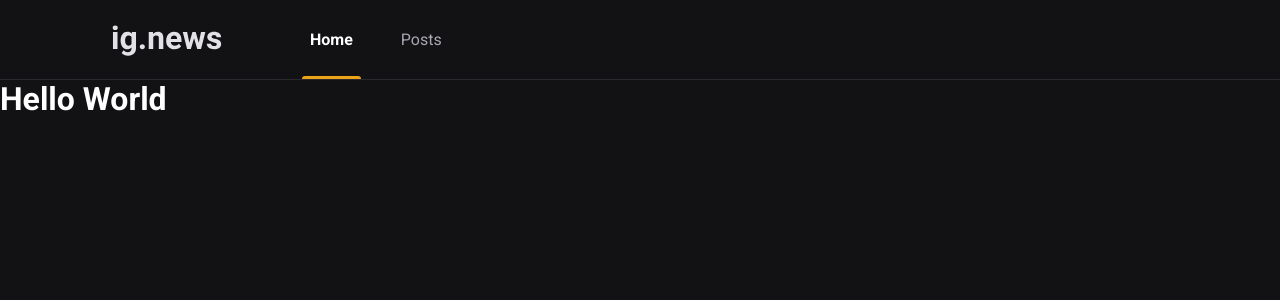
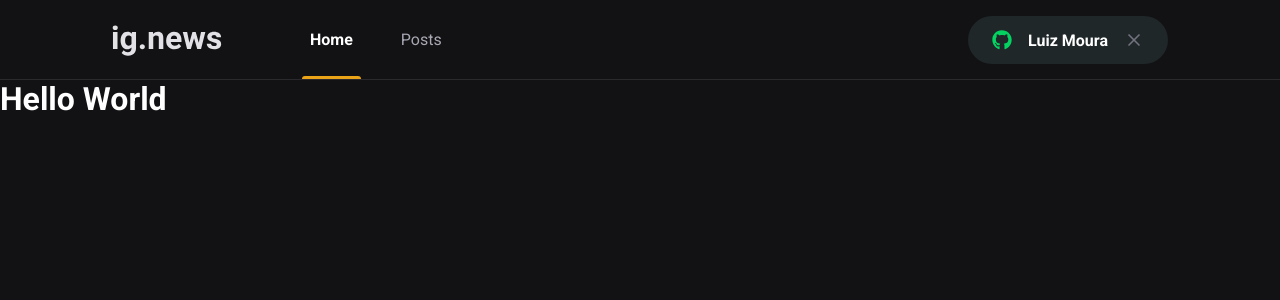
Before and after one commit to luiz-moura/ignews-nextjs, a Next.js app: page / in a window 1280 px wide. Shown: the top 300 px of the page. Built offline with nearby package versions, Linux system fonts and the light colour scheme.

Commit message:
feat: create signInButton component

```diff
--- a/src/components/Header/Index.tsx
+++ b/src/components/Header/Index.tsx
@@ -1,3 +1,4 @@
+import { SignInButton } from '../SignInButton/Index'
 import styles from './styles.module.scss'
 
 export function Header() {
@@ -9,6 +10,8 @@
           <a className={styles.active} href="#">Home</a>
           <a href="#">Posts</a>
         </nav>
+
+        <SignInButton/>
       </div>
     </header>
   )
--- a/src/components/Header/styles.module.scss
+++ b/src/components/Header/styles.module.scss
@@ -51,4 +51,8 @@
       }
     }
   }
+
+  button {
+    margin-left: auto;
+  }
 }
--- /dev/null
+++ b/src/components/SignInButton/Index.tsx
@@ -0,0 +1,21 @@
+import { FaGithub } from "react-icons/fa";
+import { FiX } from "react-icons/fi";
+
+import styles from "./styles.module.scss";
+
+export function SignInButton() {
+  const isUserLoggedIn = true;
+
+  return isUserLoggedIn ? (
+    <button type="button" className={styles.signInButton}>
+      <FaGithub color="#04d361" />
+      Luiz Moura
+      <FiX color="#737380" className={styles.closeIcon} />
+    </button>
+  ) : (
+    <button type="button" className={styles.signInButton}>
+      <FaGithub color="#eba417" />
+      Sign in with Github
+    </button>
+  );
+}
--- /dev/null
+++ b/src/components/SignInButton/styles.module.scss
@@ -0,0 +1,33 @@
+.signInButton {
+  height: 3rem;
+  border-radius: 3rem;
+  background: var(--gray-850);
+  border: 0;
+  padding: 0 1.5rem;
+
+  display: flex;
+  align-items: center;
+  justify-content: center;
+
+  color: var(--white);
+  font-weight: bold;
+
+  svg {
+    width: 20px;
+    height: 20px;
+  }
+
+  svg:first-child {
+    margin-right: 1rem;
+  }
+
+  svg.closeIcon {
+    margin-left: 1rem;
+  }
+
+  transition: filter 0.2s;
+
+  &:hover {
+    filter: brightness(0.8);
+  }
+}
--- a/src/styles/global.scss
+++ b/src/styles/global.scss
@@ -5,10 +5,11 @@
 }
 
 :root {
-  --white: #FFFFFF;
+  --white: #ffffff;
   --gray-100: #e1e1e6;
   --gray-300: #a8a8b3;
   --gray-800: #29292e;
+  --gray-850: #1f2729;
   --gray-900: #121214;
 
   --cyan-500: #61dafb;
@@ -32,7 +33,11 @@
   color: var(--white);
 }
 
-body, input, textarea, select, button {
+body,
+input,
+textarea,
+select,
+button {
   font: 400 1rem "Roboto", sans-serif;
 }
 
```
